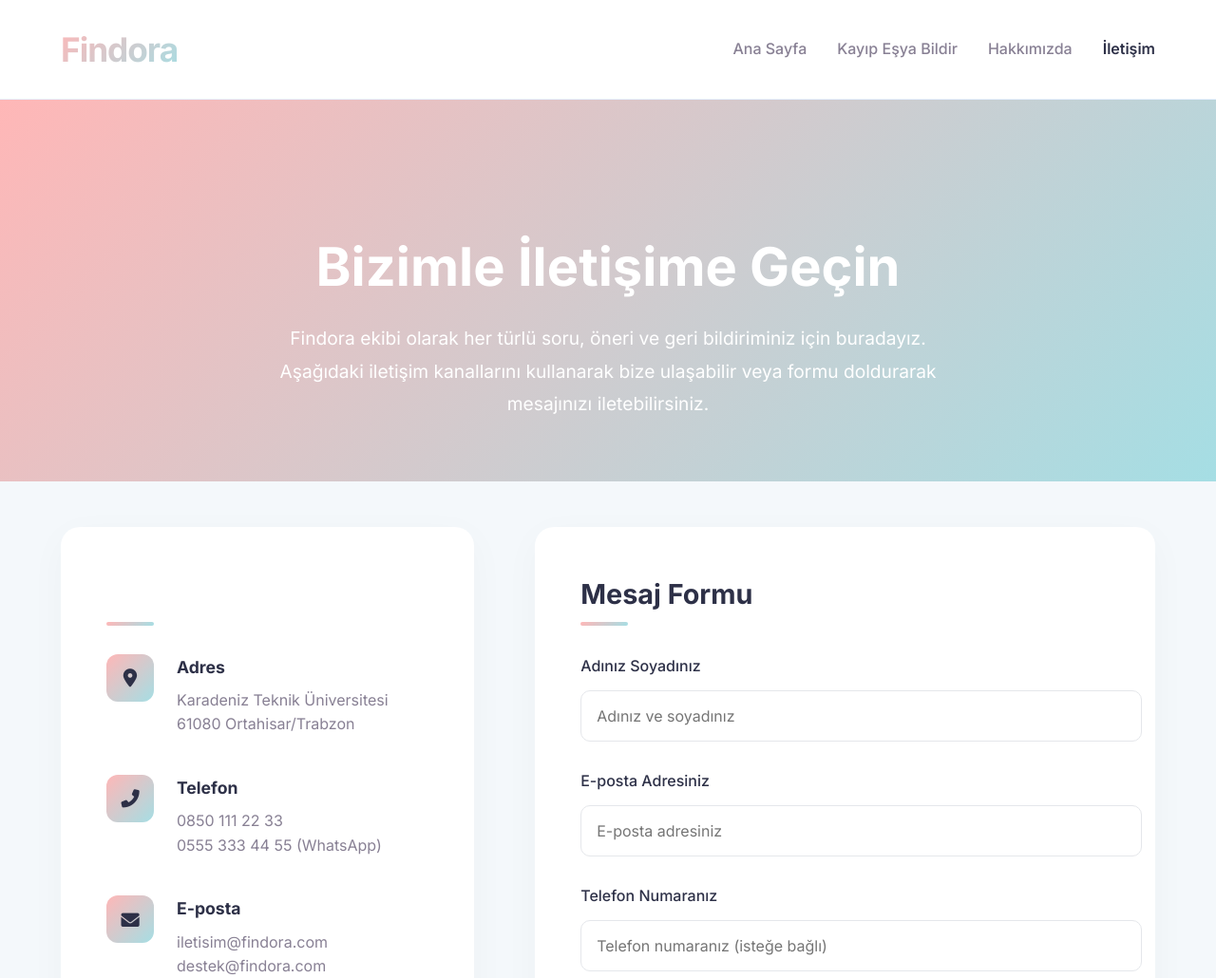
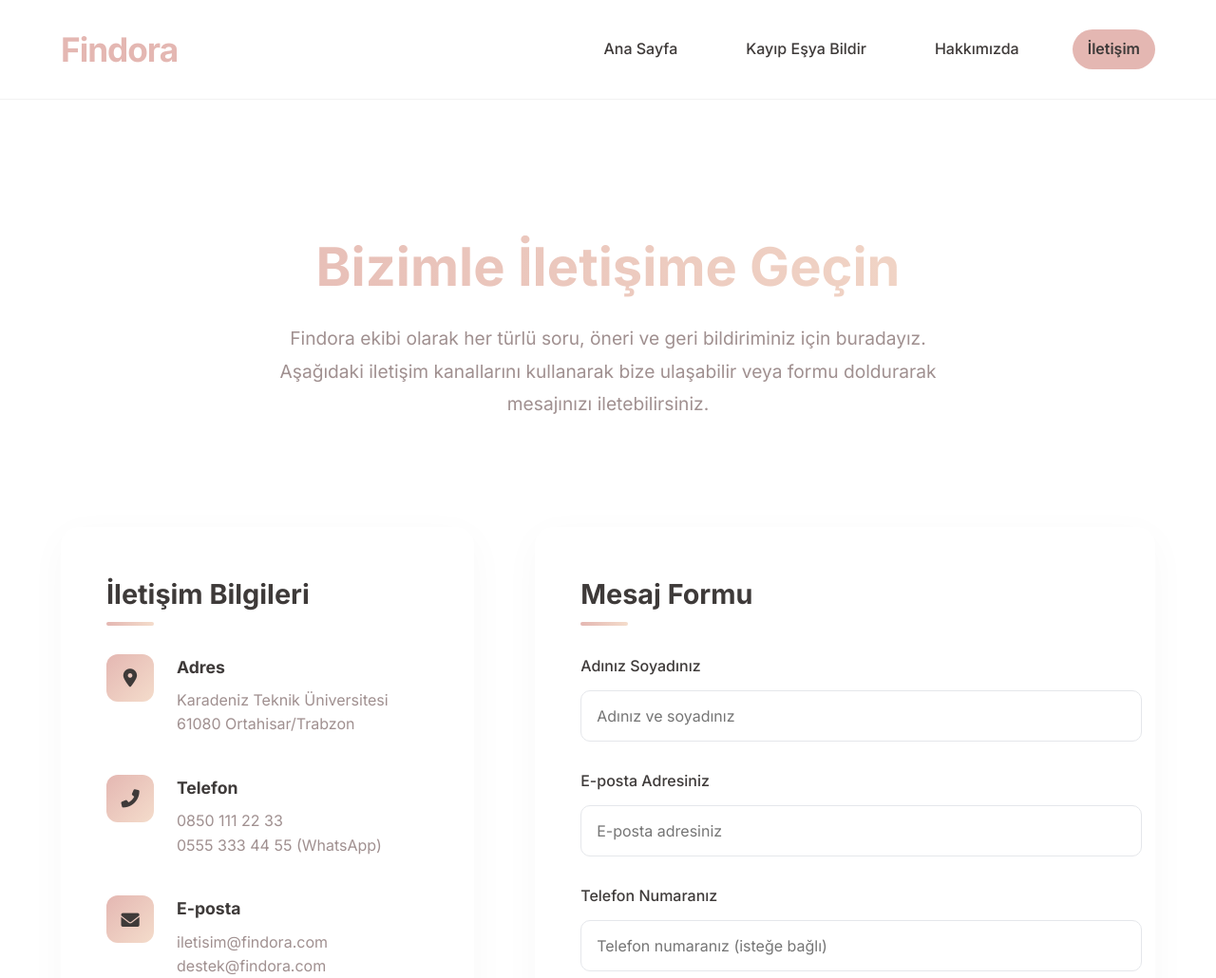
Before and after one commit to Oflazgizem21/Findora, a Django app: page /iletisim/ in a window 1280 px wide. Shown: the top 1030 px of the page at 95% size. Run offline with Django 5.2, Linux system fonts and the light colour scheme.

Commit message:
kayip_esya_bildir.html , kayip_esya_bildir.css, hakkimizda.css, iletisim.css, index.html sayfaları güncellendi.

```diff
--- a/findora/static/css/iletisim.css
+++ b/findora/static/css/iletisim.css
@@ -1,14 +1,17 @@
 :root {
-                --primary: linear-gradient(135deg, #FFB7B7, #A5DEE4);       /* Ana mavi (Findora'nın logosu) */
-                --primarytwo:
-              #FF9E9E;    /* Mor (orijinal ikincil renk korundu) */
-                --accent: #FF8066;        /* Coral (orijinal aksan rengi korundu) */
-                --light-bg: #f4f8fb;      /* Findora arka plan rengi */
-                --dark-text: #2D3047;     /* Koyu metin (orijinal korundu) */
-                --light-text: #888094;   /* Açık metin (orijinal korundu) */
-                --white: #FFFFFF;         /* Beyaz */
-                --success: #4CD97B;       /* Başarı rengi (orijinal korundu) */
+  --primary: #E4B7B2;   /* Soft pembe-bej karışımı */
+  --secondary: #F4DCCB; /* Açık bej ton */
+  --accent: #D8A7A7;    /* Pastel gül kurusu */
+  --soft-bg: #FFF8F6;   /* Çok açık krem-pembe */
+  --dark-text: #3E3A39; /* Yumuşak koyu kahverengimsi gri */
+  --light-text: #A09090; /* Açık toz pembe-gri ton */
+  --success: #E8D5C4;   /* Yumuşak sıcak bej tonu */
+  --text: #3A3845;
 
+  /* Hakkımızda sayfasına özel ek renkler */
+  --about-gradient: linear-gradient(135deg, #EBCBC4, #F4DCCB); /* Pembe-bej geçiş */
+  --about-card-bg: rgba(255, 255, 255, 0.95); /* Yarı saydam beyaz */
+  --about-shadow: 0 10px 30px rgba(228, 183, 178, 0.15); /* Pembe-bej tonlu gölge */
 }
 
 
@@ -30,78 +33,63 @@
             position: sticky;
             top: 0;
             z-index: 100;
-            border-bottom: 1px solid rgba(13, 110, 253, 0.1); /* Mavi tonunda border */
+            border-bottom: 1px solid rgba(0, 0, 0, 0.05);
         }
 
         .logo {
             font-size: 2.2rem;
             font-weight: 800;
-    background: linear-gradient(135deg, #FFB7B7, #A5DEE4);
-    -webkit-background-clip: text;
-    background-clip: text;
-    color: transparent;
+            color: var(--primary);
             text-decoration: none;
             letter-spacing: -1px;
         }
 
+        .logo span {
+            color: var(--secondary);
+        }
+
         .nav-links {
             display: flex;
-    gap: 2rem;
+            gap: 2.5rem;
         }
 
         .nav-links a {
     text-decoration: none;
-    color: var(--light-text);
+    color: var(--dark-text);
     font-weight: 500;
     transition: all 0.3s ease;
     position: relative;
-    padding: 0.5rem 0;
-    display: inline-block; /* Bu satırı ekledik */
+    padding: 0.5rem 1rem;
+    border-radius: 8px; /* normal durumda hafif oval */
 }
 
-.nav-links a:hover {
-    color: var(--primary);
+.nav-links a:hover,
+.nav-links a.active {
+    color: var(--white);
+    background-color: var(--primary);
+    font-weight: 600;
+    border-radius: 50px; /* hover ve aktifte tam oval */
 }
 
-.nav-links a::after {
-    content: '';
-    position: absolute;
-    width: 0;
-    height: 2px;
-    bottom: 0;
-    left: 0;
-    background: linear-gradient(90deg, var(--primary), var(--secondary));
-    transition: width 0.3s ease;
-    transform-origin: left center; /* Daha smooth animasyon için */
+/* aktif linkteki alt çizgiyi kaldırıyoruz */
+.nav-links a.active:after {
+    content: none;
 }
 
-/* Hover efekti */
-.nav-links a:hover::after {
-    width: 100%;
-}
-
-/* Aktif sayfa stilleri */
-.nav-links a.active {
-    color: var(--primary);
-    font-weight: 600;
-}
-
-.nav-links a.active::after {
-    width: 100% !important;
-    background: linear-gradient(90deg, var(--primary), var(--secondary));
-}
         .contact-hero {
             text-align: center;
             padding: 6rem 5% 4rem;
-            background: linear-gradient(135deg, #FFB7B7, #A5DEE4);
-            color: white;
+            background-color: var(--white);
             margin-bottom: 3rem;
         }
 
         .contact-hero h1 {
             font-size: 3.5rem;
             margin-bottom: 1.5rem;
-            color: white;
+            background: linear-gradient(90deg, var(--primary), var(--secondary));
+            -webkit-background-clip: text;
+            background-clip: text;
+            color: transparent;
             line-height: 1.2;
         }
 
@@ -109,7 +97,7 @@
             max-width: 700px;
             margin: 0 auto;
             font-size: 1.2rem;
-            color:white;
+            color: var(--light-text);
             line-height: 1.8;
         }
 
@@ -133,7 +121,7 @@
             font-size: 1.8rem;
             margin-top: 0;
             margin-bottom: 2.5rem;
-            color:white !important;
+            color: var(--dark-text);
             position: relative;
         }
 
@@ -157,7 +145,8 @@
         .info-icon {
             width: 50px;
             height: 50px;
-            background: var(--primary); /* Düz mavi */
+            background: linear-gradient(135deg, var(--primary), var(--secondary));
+            color: var(--white);
             border-radius: 12px;
             display: flex;
             align-items: center;
@@ -231,12 +221,6 @@
             left: 0;
             background: linear-gradient(90deg, var(--primary), var(--secondary));
             border-radius: 2px;
-        }
-
-.contact-info h2:after,
-.contact-form h2:after,
-.footer-column h3:after {
-    background: var(--primary); /* Tek renk çizgi */
         }
 
         .form-group {
```
Also changed, not shown: other parts of findora/static/css/iletisim.css (+26 -12 lines), findora/kayip_esya/static/css/kayip_esya_bildir.css (+18 -46 lines), findora/kayip_esya/templates/kayip_esya_bildir.html (+6 -6 lines), findora/static/css/hakkimizda.css (+58 -45 lines), findora/templates/index.html (+7 -5 lines), findora/accounts/migrations/0002_alter_customuser_options.py (added), findora/db.sqlite3, findora/kayip_esya/migrations/0006_alter_kayit_konum_alter_kayit_renk_alter_kayit_tanim_and_more.py (added). Lines whose indentation alone changed are shown as unchanged.
